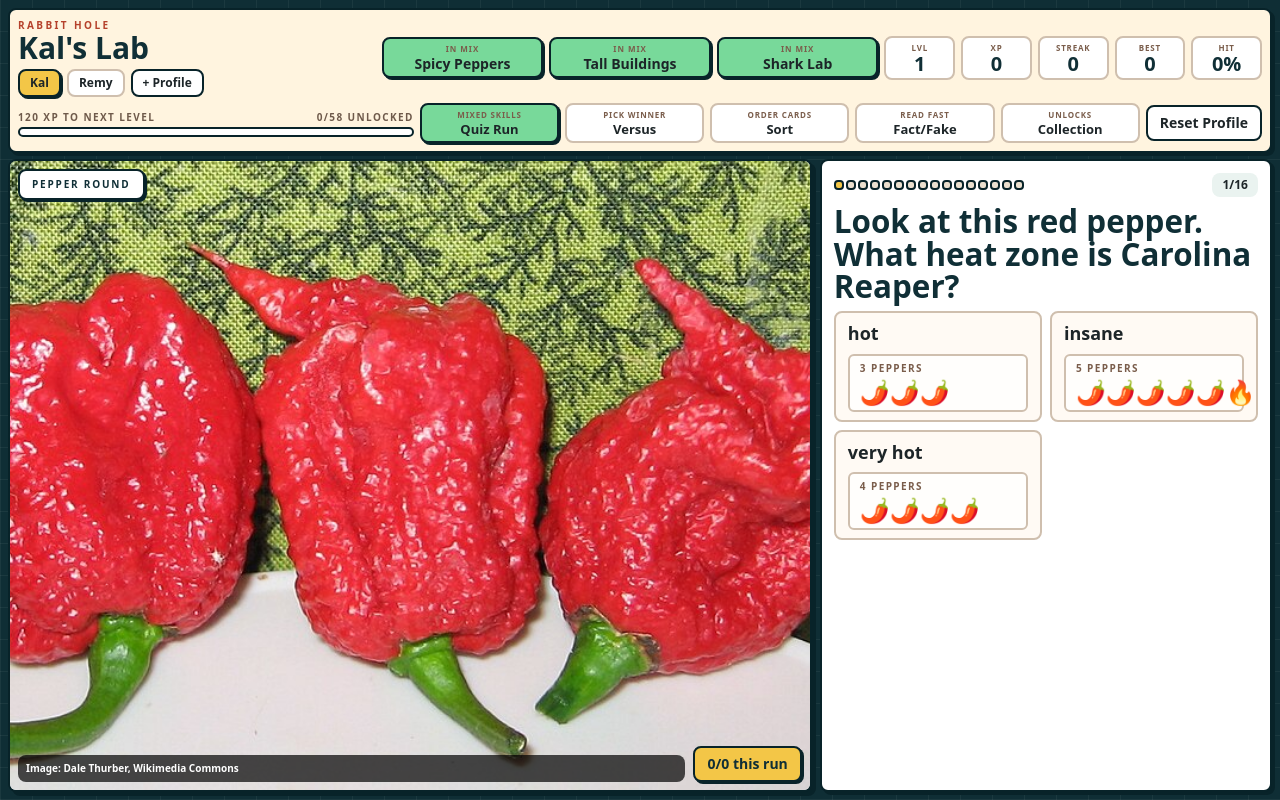
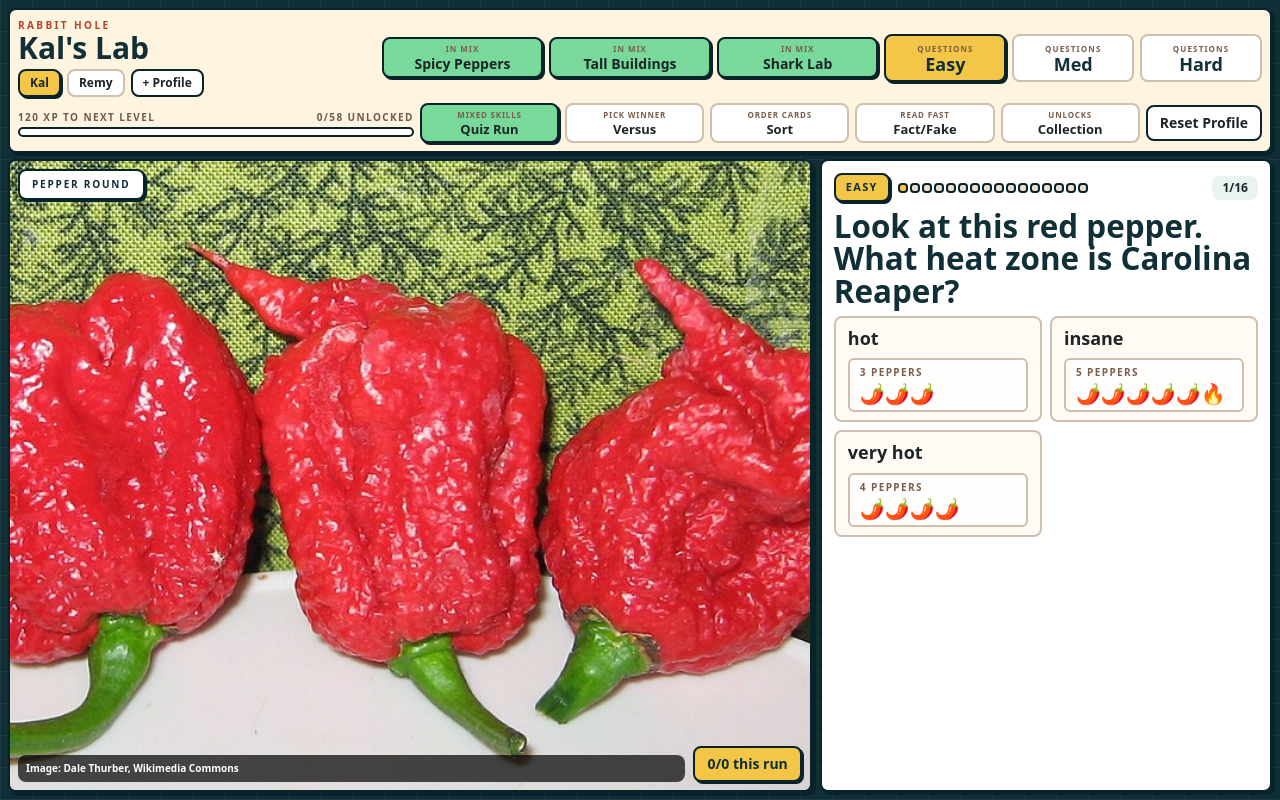
Before and after one commit to amamujee/burrow, a Next.js app: page / in a window 1280 px wide. Built offline with nearby package versions, Linux system fonts and the light colour scheme.

Commit message:
Show clear question difficulty

```diff
--- a/src/components/rabbit-hole-game.tsx
+++ b/src/components/rabbit-hole-game.tsx
@@ -73,6 +73,11 @@ const initialProgress: Progress = {
 const profilesKey = "rabbit-hole-profiles-v1";
 const legacyProgressKey = "rabbit-hole-progress-v1";
 const allKnowledgeTopics: KnowledgeTopic[] = ["peppers", "buildings", "sharks"];
+const difficultyOptions: { id: Difficulty; label: string }[] = [
+  { id: 1, label: "Easy" },
+  { id: 2, label: "Med" },
+  { id: 3, label: "Hard" },
+];
 const levelFromXp = (xp: number) => Math.max(1, Math.floor(xp / 120) + 1);
 const praise = ["Nice reading!", "Big brain move!", "You measured it!", "Hot answer!", "Sky-high thinking!", "Sharp thinking!"];
 const tryAgainNotes = ["Good try.", "Almost.", "Nice guess.", "Now you know."];
@@ -190,6 +195,8 @@ const buildQuestionRun = (topic: TopicScope, mode: GameMode, difficulty: Difficu
   return picked.length ? picked : buildSession(topic, difficulty, sessionSeed, seenIds);
 };
 
+const difficultyLabel = (difficulty: Difficulty) => difficultyOptions.find((item) => item.id === difficulty)?.label ?? "Easy";
+
 export function RabbitHoleGame() {
   const [profilesState, setProfilesState] = useState<ProfilesState>(loadProfiles);
   const activeProfile = profilesState.profiles.find((profile) => profile.id === profilesState.activeProfileId) ?? profilesState.profiles[0];
@@ -217,7 +224,6 @@ export function RabbitHoleGame() {
   const isQuestionMode = mode === "quiz" || mode === "versus";
   const answered = isQuestionMode && selected !== null;
   const isCorrect = isQuestionMode && selected === question?.answer;
-  const accuracy = progress.answered ? Math.round((progress.correct / progress.answered) * 100) : 0;
   const nextLevelXp = progress.level * 120;
   const levelProgress = Math.min(100, Math.round(((progress.xp % 120) / 120) * 100));
   const sessionAnswered = questionIndex + (answered ? 1 : 0);
@@ -332,6 +338,17 @@ export function RabbitHoleGame() {
     setQuestions(buildQuestionRun(currentTopicScope, nextMode, progress.difficulty, seed, progress.seenIds));
     setSortRound(buildSortRound(currentTopicScope, progress.difficulty, seed + 59));
     setFactRound(buildFactRound(currentTopicScope, progress.difficulty, seed + 71));
+  };
+
+  const setQuestionDifficulty = (nextDifficulty: Difficulty) => {
+    if (nextDifficulty === progress.difficulty) return;
+    const seed = freshSeed(nextDifficulty * 53);
+    setProgress((current) => ({ ...current, difficulty: nextDifficulty }));
+    resetRunState(mode);
+    setQuestions(buildQuestionRun(currentTopicScope, mode, nextDifficulty, seed, progress.seenIds));
+    setSortRound(buildSortRound(currentTopicScope, nextDifficulty, seed + 41));
+    setFactRound(buildFactRound(currentTopicScope, nextDifficulty, seed + 47));
+    setCelebration(`${difficultyLabel(nextDifficulty)} questions.`);
   };
 
   const switchProfile = (profileId: string) => {
@@ -495,7 +512,7 @@ export function RabbitHoleGame() {
                 <h1 className="text-2xl font-black leading-none text-[#102f36] md:text-3xl">{activeProfile.name}&apos;s Lab</h1>
               </div>
               <p className="rounded-full border-2 border-[#082329] bg-[#f3c647] px-3 py-1 text-sm font-black lg:hidden">
-                Level {progress.level}
+                {difficultyLabel(progress.difficulty)}
               </p>
               <div className="mt-1.5 hidden flex-wrap gap-1.5 lg:flex">
                 {profilesState.profiles.map((profile) => (
@@ -554,13 +571,7 @@ export function RabbitHoleGame() {
               </div>
             </div>
 
-            <div className="grid grid-cols-5 gap-1.5">
-              <HudStat label="Lvl" value={progress.level.toString()} />
-              <HudStat label="XP" value={progress.xp.toString()} />
-              <HudStat label="Streak" value={progress.streak.toString()} />
-              <HudStat label="Best" value={progress.bestStreak.toString()} />
-              <HudStat label="Hit" value={`${accuracy}%`} />
-            </div>
+            <DifficultySelector difficulty={progress.difficulty} onChange={setQuestionDifficulty} />
           </div>
 
           <div className="mt-1.5 grid gap-1.5 lg:grid-cols-[minmax(180px,.55fr)_minmax(390px,1fr)_auto] lg:items-center">
@@ -610,6 +621,7 @@ export function RabbitHoleGame() {
             lastResult={lastResult}
             celebration={celebration}
             note={tryAgainNotes[(questionIndex + progress.answered) % tryAgainNotes.length]}
+            difficulty={progress.difficulty}
             onAnswer={answer}
             onNext={advance}
           />
@@ -624,6 +636,7 @@ export function RabbitHoleGame() {
             miniRunAnswered={miniRunAnswered}
             miniRunCorrect={miniRunCorrect}
             celebration={celebration}
+            difficulty={progress.difficulty}
             onPick={(id) => {
               if (sortChecked || sortPicked.includes(id)) return;
               setSortPicked((value) => [...value, id]);
@@ -644,6 +657,7 @@ export function RabbitHoleGame() {
             miniRunAnswered={miniRunAnswered}
             miniRunCorrect={miniRunCorrect}
             celebration={celebration}
+            difficulty={progress.difficulty}
             onAnswer={answerFact}
             onNext={nextFactRound}
           />
@@ -669,6 +683,7 @@ function QuestionRun({
   lastResult,
   celebration,
   note,
+  difficulty,
   onAnswer,
   onNext,
 }: {
@@ -683,6 +698,7 @@ function QuestionRun({
   lastResult: ResultState | null;
   celebration: string;
   note: string;
+  difficulty: Difficulty;
   onAnswer: (choice: string) => void;
   onNext: () => void;
 }) {
@@ -715,7 +731,10 @@ function QuestionRun({
       <article className="flex min-h-[42dvh] flex-col overflow-hidden rounded-lg border-2 border-[#082329] bg-white p-2.5 shadow-[3px_3px_0_#082329] md:min-h-0 md:p-3">
         <div className="shrink-0">
           <div className="flex items-center justify-between gap-2">
+            <div className="flex min-w-0 items-center gap-2">
+              <DifficultyPill difficulty={difficulty} />
               <ProgressDots questions={questions} questionIndex={questionIndex} />
+            </div>
             <p className="rounded-lg bg-[#eaf3f0] px-2.5 py-1 text-xs font-black">
               {questionIndex + 1}/{questions.length}
             </p>
@@ -787,6 +806,7 @@ function SortMode({
   miniRunAnswered,
   miniRunCorrect,
   celebration,
+  difficulty,
   onPick,
   onUndo,
   onCheck,
@@ -799,6 +819,7 @@ function SortMode({
   miniRunAnswered: number;
   miniRunCorrect: number;
   celebration: string;
+  difficulty: Difficulty;
   onPick: (id: string) => void;
   onUndo: () => void;
   onCheck: () => void;
@@ -832,9 +853,12 @@ function SortMode({
 
       <article className="flex min-h-[380px] flex-col rounded-lg border-2 border-[#082329] bg-white p-2.5 shadow-[3px_3px_0_#082329] md:p-3 lg:min-h-0">
         <div className="flex items-center justify-between gap-2">
+          <div className="flex items-center gap-2">
+            <DifficultyPill difficulty={difficulty} />
             <p className="rounded-lg border-2 border-[#082329] bg-[#f3c647] px-3 py-1.5 text-[10px] font-black uppercase tracking-[0.18em] text-[#102f36]">
               Sort board
             </p>
+          </div>
           <p className="rounded-lg bg-[#eaf3f0] px-2.5 py-1 text-xs font-black">{miniRunCorrect}/{miniRunAnswered} solved</p>
         </div>
         <h2 className="mt-2 text-[clamp(1.35rem,3vw,2.45rem)] font-black leading-[1.04] text-[#102f36]">{round.prompt}</h2>
@@ -901,6 +925,7 @@ function FactMode({
   miniRunAnswered,
   miniRunCorrect,
   celebration,
+  difficulty,
   onAnswer,
   onNext,
 }: {
@@ -910,6 +935,7 @@ function FactMode({
   miniRunAnswered: number;
   miniRunCorrect: number;
   celebration: string;
+  difficulty: Difficulty;
   onAnswer: (choice: "Fact" | "Fake") => void;
   onNext: () => void;
 }) {
@@ -929,9 +955,12 @@ function FactMode({
 
       <article className="flex min-h-[380px] flex-col rounded-lg border-2 border-[#082329] bg-white p-2.5 shadow-[3px_3px_0_#082329] md:min-h-0 md:p-3">
         <div className="flex items-center justify-between gap-2">
+          <div className="flex items-center gap-2">
+            <DifficultyPill difficulty={difficulty} />
             <p className="rounded-lg border-2 border-[#082329] bg-[#78d99a] px-3 py-1.5 text-[10px] font-black uppercase tracking-[0.18em] text-[#102f36]">
               Read and decide
             </p>
+          </div>
           <p className="rounded-lg bg-[#eaf3f0] px-2.5 py-1 text-xs font-black">{miniRunCorrect}/{miniRunAnswered} caught</p>
         </div>
 
@@ -1057,6 +1086,36 @@ function ProgressDots({ questions, questionIndex }: { questions: Question[]; que
   );
 }
 
+function DifficultySelector({ difficulty, onChange }: { difficulty: Difficulty; onChange: (difficulty: Difficulty) => void }) {
+  return (
+    <div className="grid grid-cols-3 gap-1.5">
+      {difficultyOptions.map((item) => (
+        <button
+          key={item.id}
+          onClick={() => onChange(item.id)}
+          className={`min-h-12 rounded-lg border-2 px-2 py-1 text-center transition active:translate-y-0.5 ${
+            difficulty === item.id
+              ? "border-[#082329] bg-[#f3c647] shadow-[2px_2px_0_#082329]"
+              : "border-[#cfbfae] bg-white hover:border-[#082329] hover:bg-[#fff0c2]"
+          }`}
+        >
+          <span className="block text-[8px] font-black uppercase tracking-[0.14em] text-[#7a5d4b]">Questions</span>
+          <span className="block text-lg font-black leading-none text-[#102f36]">{item.label}</span>
+        </button>
+      ))}
+    </div>
+  );
+}
+
+function DifficultyPill({ difficulty }: { difficulty: Difficulty }) {
+  const label = difficultyLabel(difficulty);
+  return (
+    <span className="shrink-0 rounded-lg border-2 border-[#082329] bg-[#f3c647] px-2.5 py-1 text-[11px] font-black uppercase tracking-[0.12em] text-[#102f36] shadow-[2px_2px_0_#082329]">
+      {label}
+    </span>
+  );
+}
+
 function HudStat({ label, value }: { label: string; value: string }) {
   return (
     <div className="rounded-lg border-2 border-[#cfbfae] bg-white px-1.5 py-1 text-center">
@@ -1146,7 +1205,7 @@ function HeatChoiceEmoji({ heat }: { heat: HeatBand }) {
       <span className="block text-[10px] font-black uppercase tracking-[0.14em] text-[#7a5d4b]">
         {profile.icons === 0 ? "no peppers" : `${profile.icons} pepper${profile.icons === 1 ? "" : "s"}`}
       </span>
-      <span className="mt-1 block whitespace-nowrap text-xl leading-none md:text-2xl" aria-label={`${profile.icons} pepper heat`}>
+      <span className="mt-1 block text-lg leading-none md:text-xl" aria-label={`${profile.icons} pepper heat`}>
         {profile.emoji}
       </span>
     </div>
```
Lines whose indentation alone changed are shown as unchanged.
